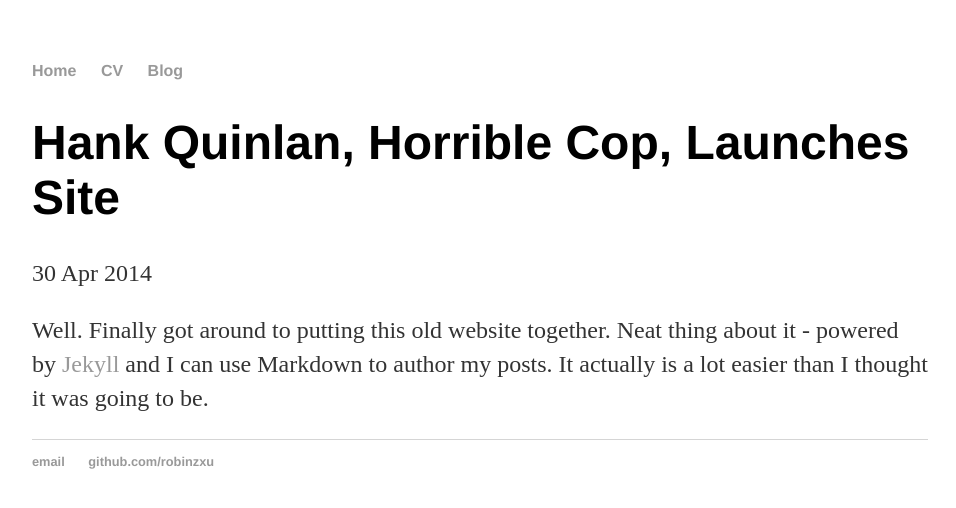
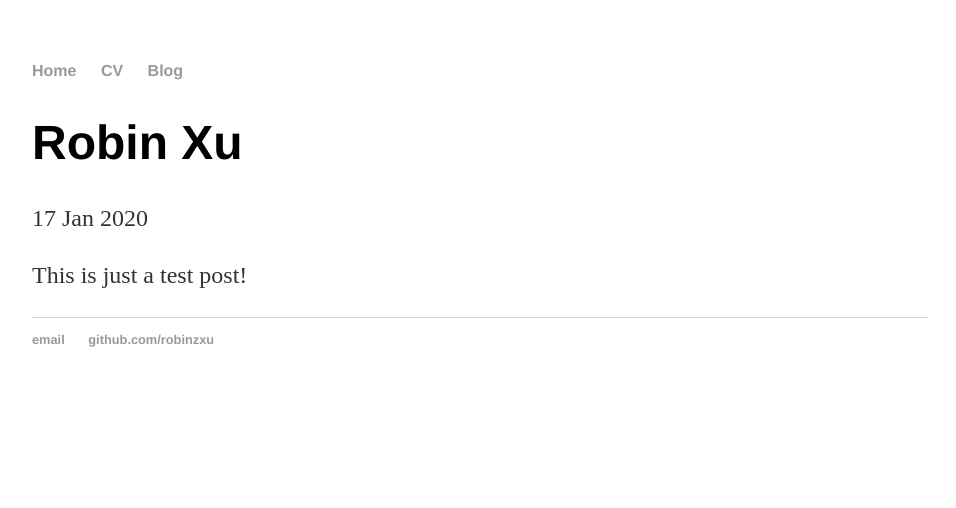
Before and after one commit to robinzxu/robinzxu.github.io, a Jekyll site: the page built from _posts/2020-01-17-robin-xu-site-launched.md, in a window 1280 px wide. Shown: the top 508 px of the page, without its empty margins (160-1116 px from the left). Built offline with Jekyll 4.4.1, drawn with Linux system fonts in a browser that asks for light colours.

Commit message:
Update 2020-01-17-robin-xu-site-launched.md

```diff
--- a/_posts/2020-01-17-robin-xu-site-launched.md
+++ b/_posts/2020-01-17-robin-xu-site-launched.md
@@ -1,7 +1,7 @@
 ---
 layout: post
-title: "Hank Quinlan, Horrible Cop, Launches Site"
-date: 2014-04-30
+title: "Robin Xu"
+date: 2020-01-17
 ---
 
-Well. Finally got around to putting this old website together. Neat thing about it - powered by [Jekyll](http://jekyllrb.com) and I can use Markdown to author my posts. It actually is a lot easier than I thought it was going to be.
+This is just a test post!
```
